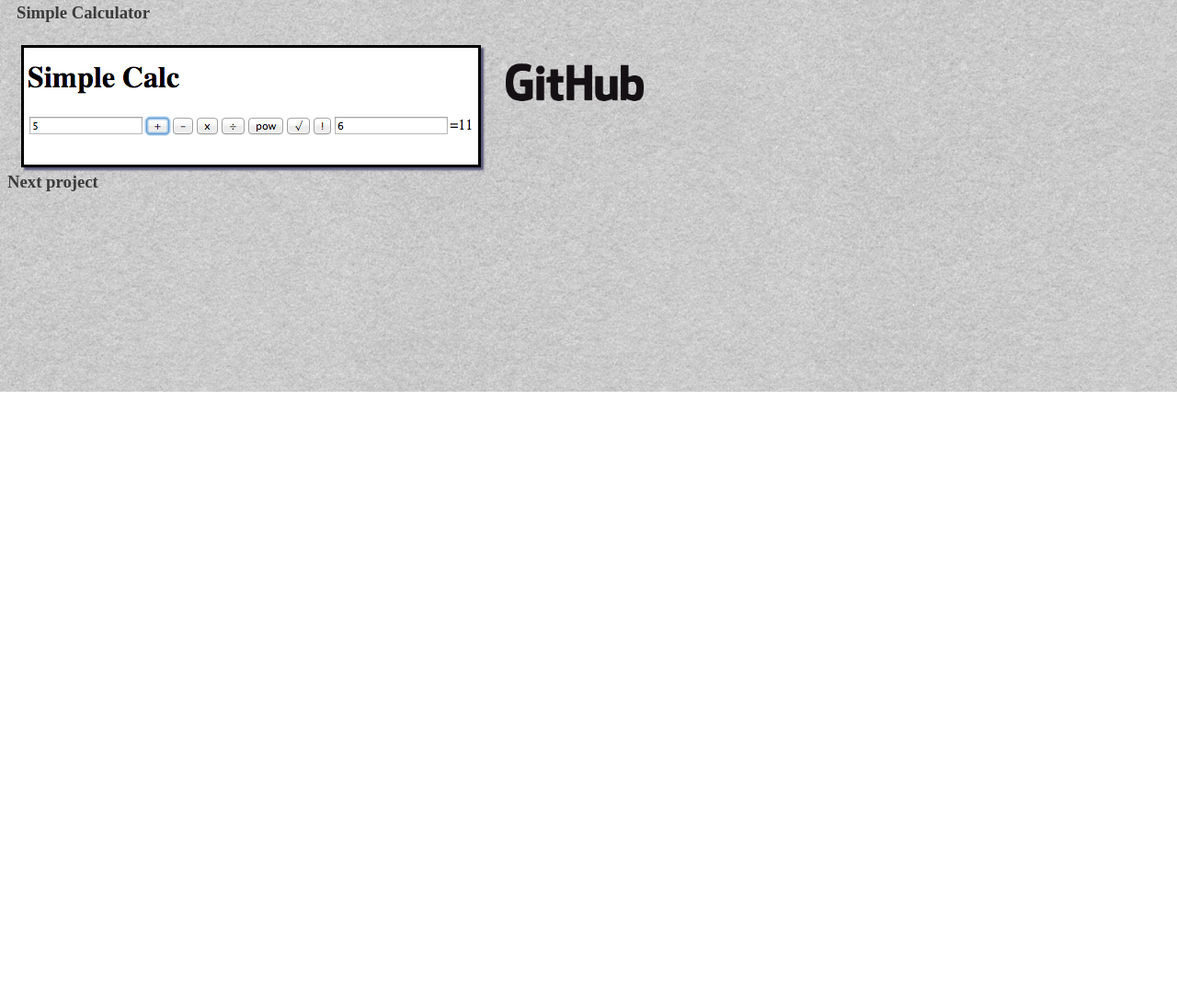
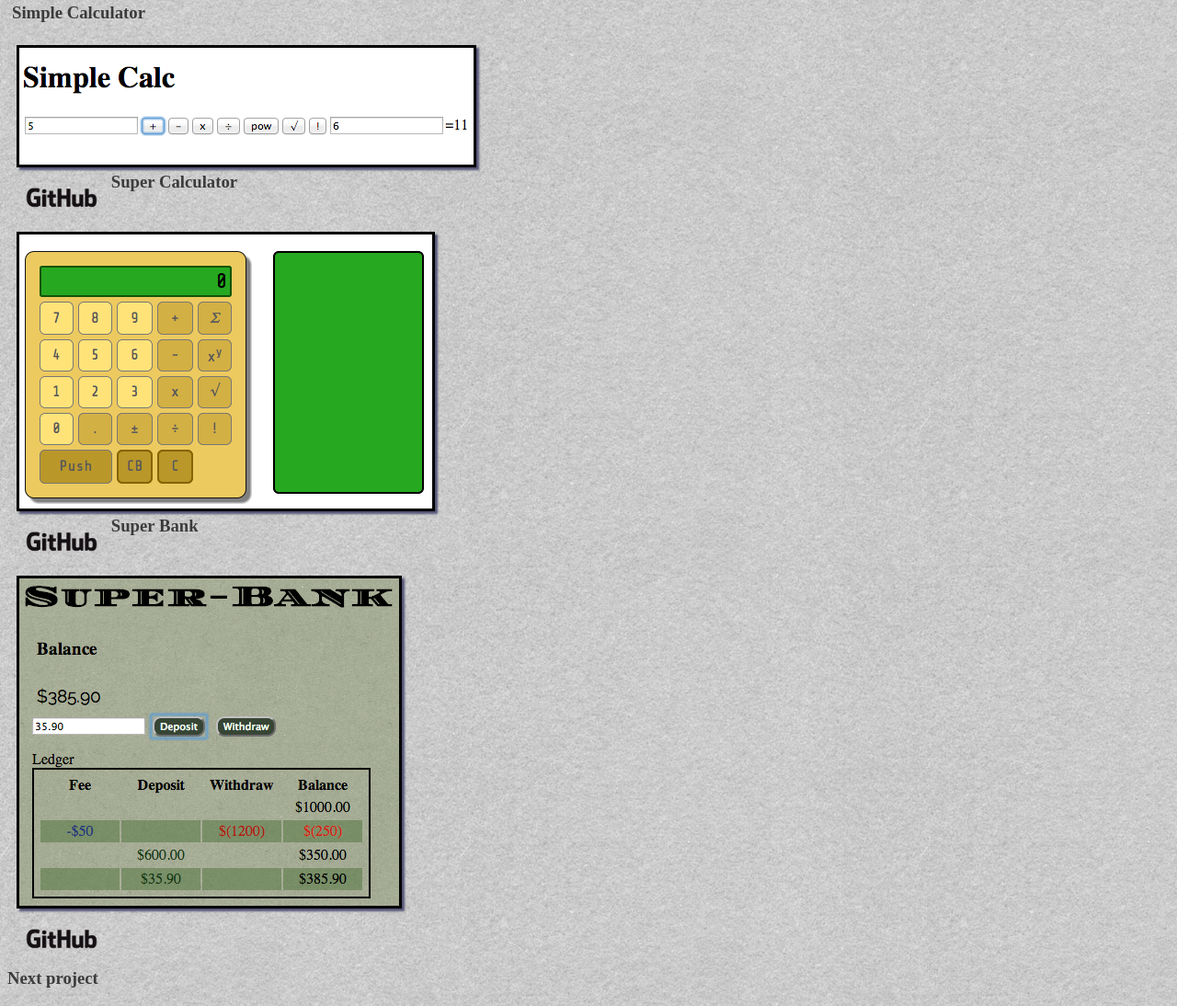
Before and after one commit to bobpaterno/bobpaterno.github.io, a plain HTML site: page index.html in a window 1280 px wide. Shown: the part 374-1468 px from the top of the page at 92% size. Before the commit the page ends 800 px from the top, so only its background shows below. Drawn offline with Linux system fonts and the light colour scheme.

Commit message:
added super-bank

```diff
--- a/css/style.css
+++ b/css/style.css
@@ -3,6 +3,8 @@
 
 body {
   background-image: url('../images/bkgr_felt.png');
+//  background-image: url('../images/circuit-board.jpg');
+//  background-size: cover;
 }
 
 h1 {
@@ -42,6 +44,7 @@ li {
 }
 
 .container {
+  max-width: 500px
   margin: 5px;
   padding: 5px;
 }
@@ -60,3 +63,8 @@ li {
     width: 100%;
     height: auto;
 }
+
+.onelink {
+  max-width: 50%;
+  margin-bottom: 20px;
+}
--- a/index.html
+++ b/index.html
@@ -26,6 +26,7 @@
       <h2>Completed Projects</h2>
 
       <div class="project-links">
+        <div class="onelink">
           <h3>Simple Calculator</h3>
           <a href="http://bobpaterno.com/simple-calc">
             <img class="app-img" src="images/simple-calc.png">
@@ -35,6 +36,32 @@
               <img class="github-logo" src="images/GitHub_Logo.png">
             </a>
           </div>
+        </div>
+
+        <div class="onelink">
+          <h3>Super Calculator</h3>
+          <a href="http://bobpaterno.com/super-calc">
+            <img class="app-img" src="images/super-calc.png">
+          </a>
+          <div class="logo-container">
+            <a href="https://github.com/bobpaterno/supe-calc">
+              <img class="github-logo" src="images/GitHub_Logo.png">
+            </a>
+          </div>
+        </div>
+
+        <div class="onelink">
+          <h3>Super Bank</h3>
+          <a href="http://bobpaterno.com/super-bank">
+            <img class="app-img" src="images/super-bank.png">
+          </a>
+          <div class="logo-container">
+            <a href="https://github.com/bobpaterno/supe-bank">
+              <img class="github-logo" src="images/GitHub_Logo.png">
+            </a>
+          </div>
+        </div>
+
       </div>
 
     </div> <!-- container -->
```
Also changed, not shown: images/super-bank.png (added), images/super-calc.png (added). Lines whose indentation alone changed are shown as unchanged.
